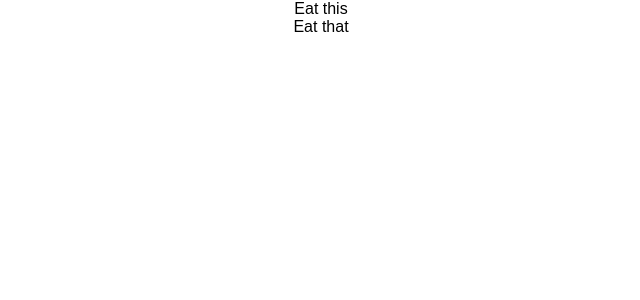
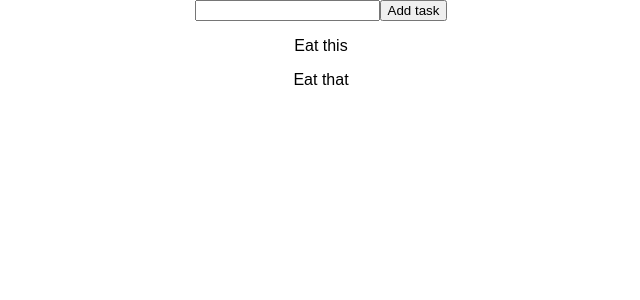
Before and after one commit to dimagreat/react-todo, a React (Create React App) app: page / in a window 1280 px wide. Shown: the top 300 px of the page, without its empty margins (319-959 px from the left). Built offline with nearby package versions, Linux system fonts and the light colour scheme.

Commit message:
Added possibility to add new tasks

```diff
--- a/src/_main/App.js
+++ b/src/_main/App.js
@@ -3,13 +3,11 @@ import React from 'react';
 import './App.css';
 import { TaskList } from '../task-list/TaskList';
 
-const tasks = [{ name: 'Eat this' }, { name: 'Eat that' }];
-
 class App extends React.Component<{}> {
   render() {
     return (
       <div className="App">
-        <TaskList tasks={tasks} />
+        <TaskList />
       </div>
     );
   }
--- /dev/null
+++ b/src/task-creator/TaskCreator.js
@@ -0,0 +1,35 @@
+// @flow
+import React from 'react';
+
+type Props = {
+  createTask: (value: string) => void,
+};
+
+type State = {
+  value: string,
+};
+
+export class TaskCreator extends React.Component<Props, State> {
+  state: State = {
+    value: '',
+  };
+
+  handleChange = (event: SyntheticInputEvent<HTMLInputElement>) => {
+    this.setState({ value: event.target.value });
+  };
+
+  handleSubmit = (event: Event) => {
+    this.props.createTask(this.state.value);
+    this.setState({ value: '' });
+    event.preventDefault();
+  };
+
+  render() {
+    return (
+      <form onSubmit={this.handleSubmit}>
+        <input type="text" value={this.state.value} onChange={this.handleChange} />
+        <input type="submit" value="Add task" />
+      </form>
+    );
+  }
+}
--- a/src/task-list/TaskList.js
+++ b/src/task-list/TaskList.js
@@ -2,15 +2,35 @@
 import React from 'react';
 
 import { Task } from '../task/Task';
+import { TaskCreator } from '../task-creator/TaskCreator';
 
 type TaskType = {
   name: string,
 };
 
-type Props = {
+type Props = {};
+
+type State = {
   tasks: TaskType[],
 };
 
-export function TaskList(props: Props) {
-  return <div>{props.tasks.map((task, index) => <Task {...task} key={index} />)}</div>;
+export class TaskList extends React.Component<Props, State> {
+  state: State = {
+    tasks: [{ name: 'Eat this' }, { name: 'Eat that' }],
+  };
+
+  render() {
+    const { tasks } = this.state;
+    return (
+      <div>
+        <TaskCreator createTask={this.createTask} />
+        <div>{tasks.map((task, index) => <Task {...task} key={index} />)}</div>
+      </div>
+    );
+  }
+
+  createTask = (name: string) => {
+    const task = { name };
+    this.setState({ tasks: [...this.state.tasks, task] });
+  };
 }
--- a/src/task/Task.js
+++ b/src/task/Task.js
@@ -6,5 +6,5 @@ type Props = {
 };
 
 export function Task(props: Props) {
-  return <div>{props.name}</div>;
+  return <p>{props.name}</p>;
 }
```
